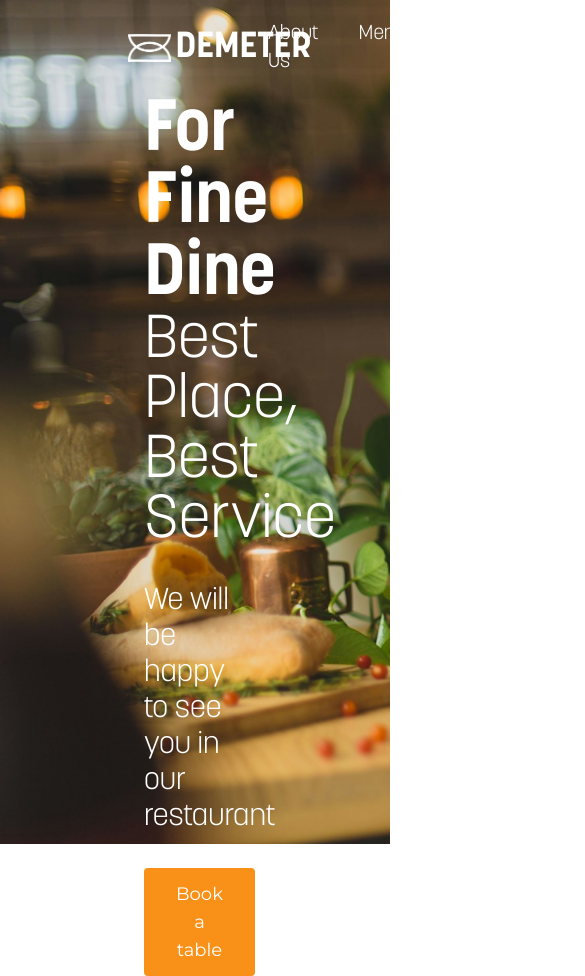
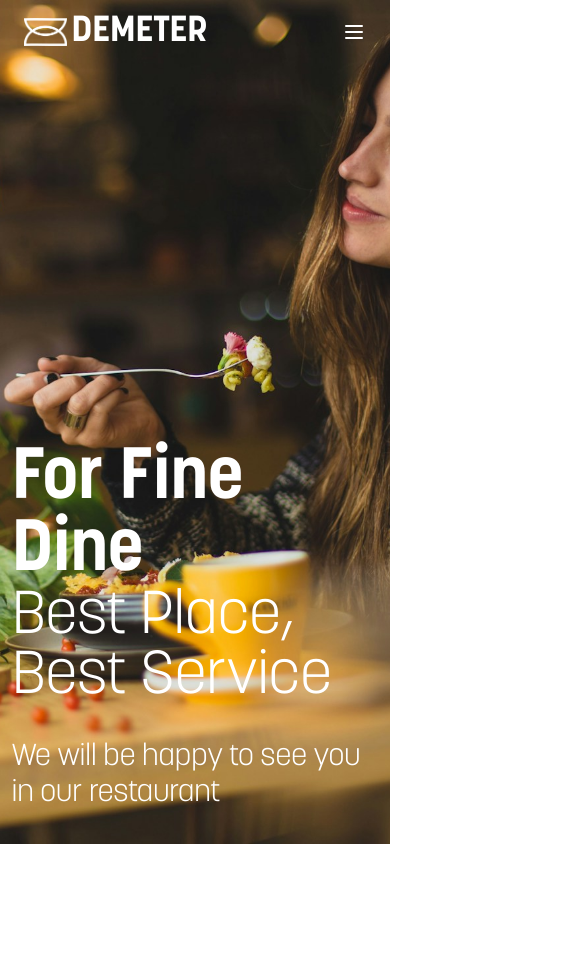
Before and after one commit to TruePadawan/Demeter-Restaurant, a SvelteKit app: page / in a window 390 px wide. Shown: the top 976 px of the page, 585 px wide, since content can reach past the window. After the commit the page ends 844 px from the top, so only its background shows below. Built offline with nearby package versions, Linux system fonts and the light colour scheme.

Commit message:
Make hero section responsive

```diff
--- a/src/routes/+page.svelte
+++ b/src/routes/+page.svelte
@@ -2,29 +2,33 @@
 	import '../app.css';
 	import logo from '$lib/images/logo.png';
 	import Button from '$lib/components/Button.svelte';
+	import { IconMenu2 } from '@tabler/icons-svelte';
 </script>
 
-<div class="hero flex flex-col">
-	<nav class="py-5 px-32 flex items-center justify-between">
-		<a class="no-underline flex gap-x-1 items-center" href="/">
+<div class="hero flex flex-col bg-center xl:bg-top">
+	<nav class="flex items-center justify-between px-6 pt-3 lg:px-32 lg:pt-5">
+		<a class="flex items-center gap-x-1 no-underline" href="/">
 			<img class="logo" src={logo} alt="demeter logo" />
-			<span class="text-white text-4xl font-bold">DEMETER</span>
+			<span class="company-name text-4xl font-bold text-white">DEMETER</span>
 		</a>
-		<div class="flex gap-x-10 text-xl text-white font-light">
+		<div class="hidden gap-x-10 text-xl font-light text-white md:flex">
 			<a href="#about-us" class="nav-link">About Us</a>
 			<a href="#menu" class="nav-link">Menu</a>
 			<a href="#events" class="nav-link">Events</a>
 			<a href="#news" class="nav-link">News</a>
 			<a href="#contact" class="nav-link">Contact</a>
 		</div>
+		<button class="md:hidden">
+			<IconMenu2 stroke={2} />
+		</button>
 	</nav>
-	<div class="grow flex flex-col justify-center px-36">
+	<div class="hero-main flex grow flex-col justify-end md:justify-center">
 		<div>
 			<p class="text-7xl font-bold">For Fine Dine</p>
 			<p class="text-6xl font-light">Best Place, Best Service</p>
 		</div>
-		<p class="my-8 font-light text-3xl">We will be happy to see you in our restaurant</p>
-		<div class="flex gap-x-8">
+		<p class="my-8 text-3xl font-light">We will be happy to see you in our restaurant</p>
+		<div class="hidden flex-col gap-x-8 gap-y-2 sm:flex-row md:flex">
 			<Button>Book a table</Button>
 			<Button outlined>See menu</Button>
 		</div>
@@ -49,4 +53,21 @@
 		width: auto;
 		height: 28px;
 	}
+
+	.hero-main {
+		padding: 0 3vw;
+	}
+
+	@media screen and (min-width: 640px) {
+		.hero-main {
+			padding: 0 10vw;
+		}
+	}
+
+	/* not sure why there is some odd space on mobile, this is a quick fix for it */
+	/* @media screen and (max-width: 400px) {
+		.company-name {
+			height: 34px;
+		}
+	} */
 </style>
```
